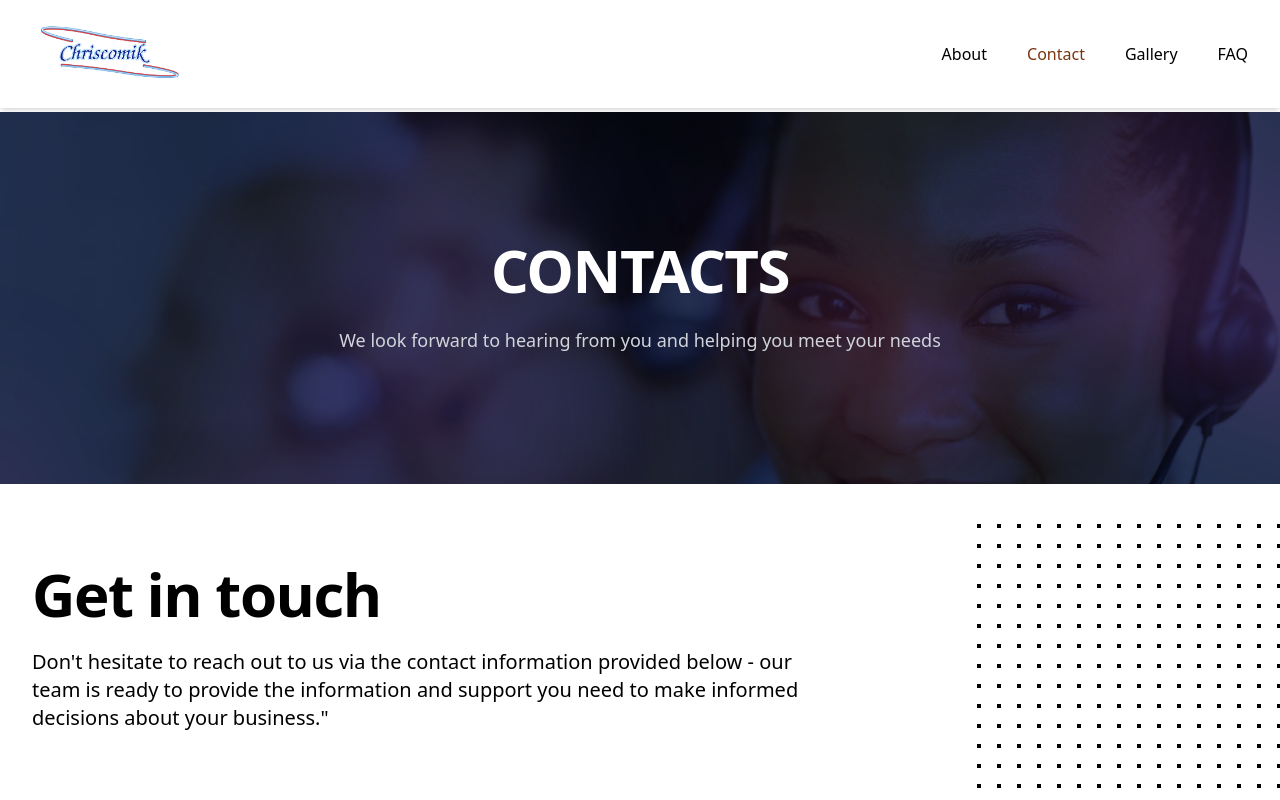
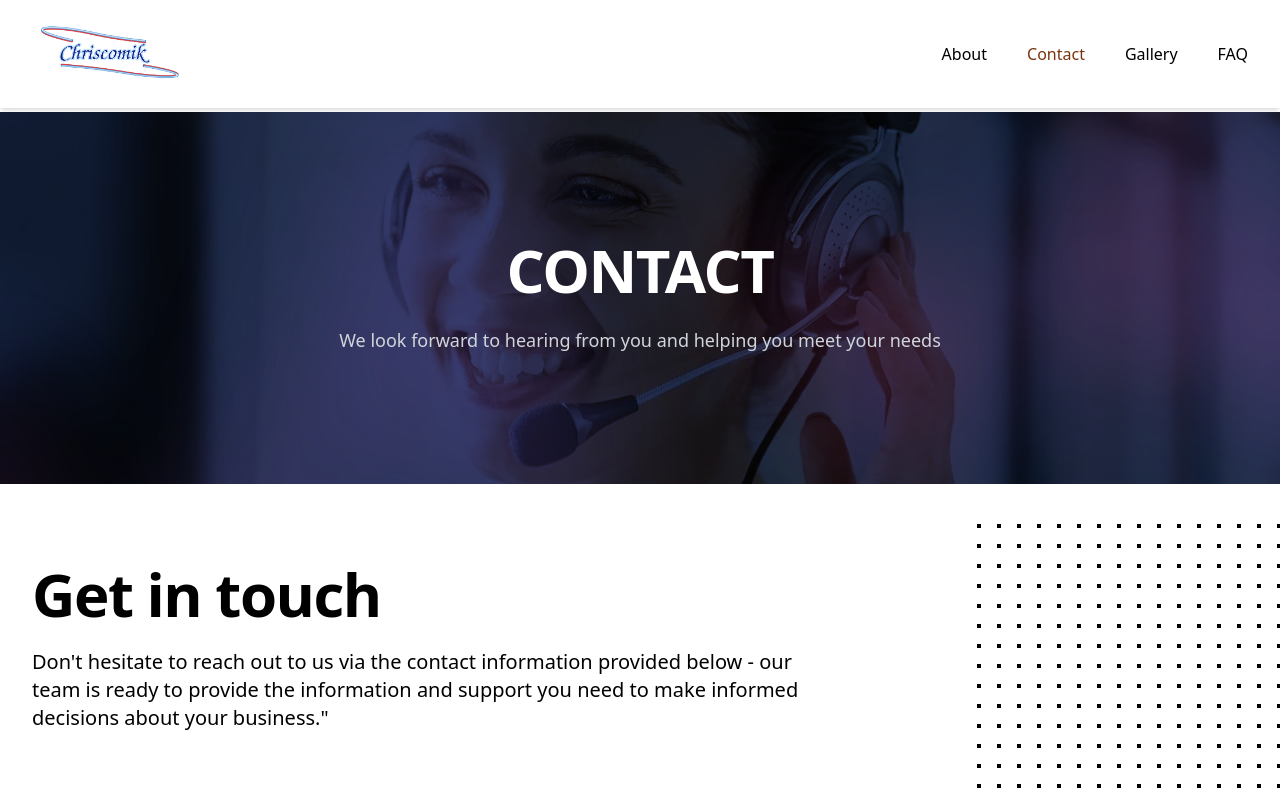
Before and after one commit to Sam-2019/my-project, a React (Vite) app: page /contact in a window 1280 px wide. Shown: the top 800 px of the page. Built offline with nearby package versions, Linux system fonts and the light colour scheme.

Commit message:
fixed contact header image & added altt

```diff
--- a/src/components/page_header.jsx
+++ b/src/components/page_header.jsx
@@ -7,7 +7,7 @@ export default function PageHeader({ title, content, image = default_image }) {
    <div className="relative isolate overflow-hidden bg-gray-900 py-24 px-6 sm:py-32 lg:px-8">
     <img
      src={image}
-     alt=""
+     alt="header image"
      className="absolute inset-0 -z-10 h-full w-full object-none mix-blend-overlay"
     />
     <svg
--- a/src/pages/contact.jsx
+++ b/src/pages/contact.jsx
@@ -6,9 +6,9 @@ export default function Contact() {
  return (
   <main className="overflow-hidden">
    <PageHeader
-    title="CONTACTS"
+    title="CONTACT"
     content="We look forward to hearing from you and helping you meet your needs"
-    image={pageImages[3].source}
+    image={pageImages[4].source}
    />
    <div className="bg-warm-gray-50">
     <div className="py-20 sm:py-20">
```
